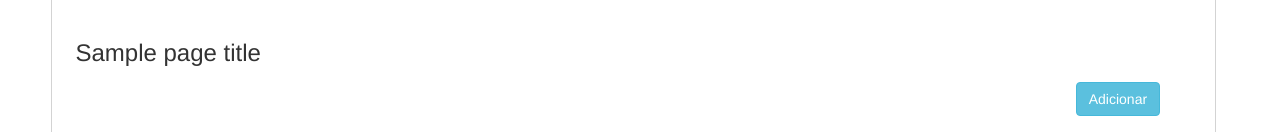
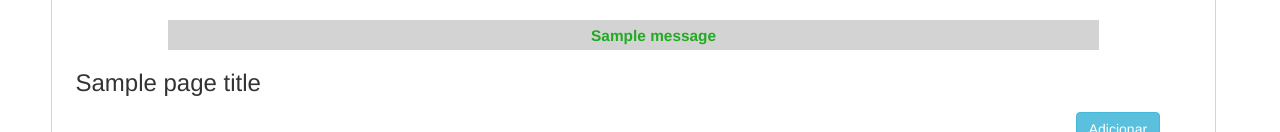
Before and after one commit to gmartini20/device_manager, a Django app: template device_manager/templates/list.html in a window 1280 px wide. Shown: the part 162-294 px from the top of the page. Run offline with Django 3.2, Linux system fonts and the light colour scheme; tables that the repository leaves empty hold one stand-in row (values such as "Sample post"); the template is opened without the code that fills it: values that come from a table or form of the project are taken from there, most other values are stand-ins (such as "Sample title", 1, 10 or a date in 2020); one stand-in notice (Sample message) is shown.

Commit message:
adicionadas mensagens de erro ao template de lista

```diff
--- a/device_manager/templates/list.html
+++ b/device_manager/templates/list.html
@@ -3,6 +3,15 @@
 
 {% block content %}
 <script src="/resources/list.js"></script>
+{% if messages %}
+<div id='messages'>
+    <ul class="messages">
+        {% for message in messages %}
+        <li{% if message.tags %} class="{{ message.tags }}"{% endif %}>{{ message }}</li>
+        {% endfor %}
+    </ul>
+</div>
+{% endif %}
 <div id='table_content'>
     <div id='table_title'>
         <h3>{{page_title}}</h3>
```
